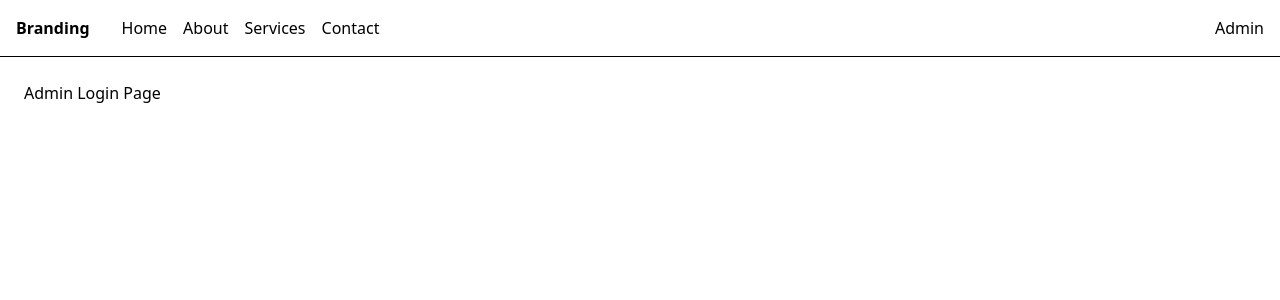
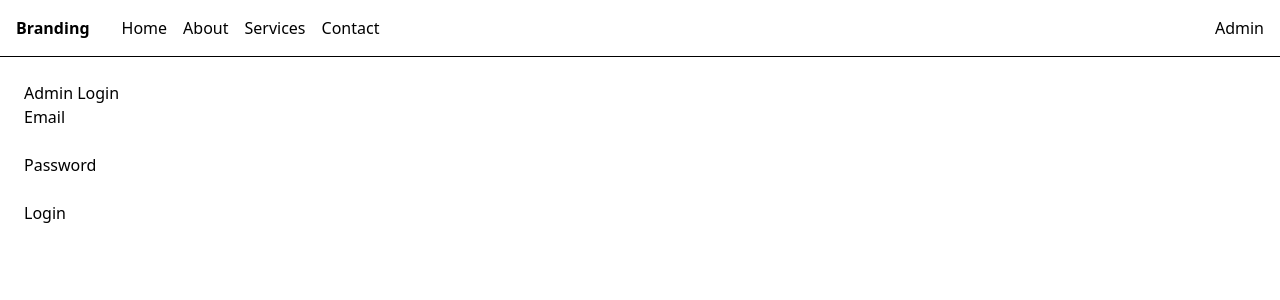
Before and after one commit to Karthikeyan1701/branding-website, a React app in the folder frontend/: page /admin in a window 1280 px wide. Shown: the top 300 px of the page. Built offline with nearby package versions, Linux system fonts and the light colour scheme; the HTML template or start-up script is replaced by a standard one.

Commit message:
Done with the Axios API instance

```diff
--- /dev/null
+++ b/frontend/src/api/axios.js
@@ -0,0 +1,10 @@
+import axios from "axios";
+
+const api = axios.create({
+    baseURL: "http://localhost:4000/api",
+    headers: {
+        "Content-Type": "application/json",
+    },
+});
+
+export default api;
--- a/frontend/src/pages/AdminLogin.jsx
+++ b/frontend/src/pages/AdminLogin.jsx
@@ -1,3 +1,53 @@
+import { useState } from 'react';
+import api from '../api/axios';
+
 export default function AdminLogin() {
-  return <h1>Admin Login Page</h1>;
+  const [email, setEmail] = useState('');
+  const [password, setPassword] = useState('');
+  const [message, setMessage] = useState('');
+
+  const handleLogin = async (e) => {
+    e.preventDefault();
+    setMessage('Logging in...');
+
+    try {
+      const res = await api.post('/admin/login', {
+        email,
+        password,
+      });
+
+      setMessage("Login successful!");
+      console.log("Response:", res.data);
+    } catch (error) {
+      setMessage(error.response?.data?.message || 'Login failed');
+    }
+  };
+
+  return (
+    <div>
+      <h2>Admin Login</h2>
+
+      <form onSubmit={handleLogin}>
+        <div>
+          <label>Email</label>
+          <br />
+          <input
+            type="email"
+            value={email}
+            onChange={(e) => setEmail(e.target.value)}
+          />
+        </div>
+
+        <div>
+          <label>Password</label>
+          <br />
+          <input type="password" value={password} onChange={(e) => setPassword(e.target.value)} />
+        </div>
+
+        <button type="submit">Login</button>
+      </form>
+
+      {message && <p>{message}</p>}
+    </div>
+  );
 }
```
